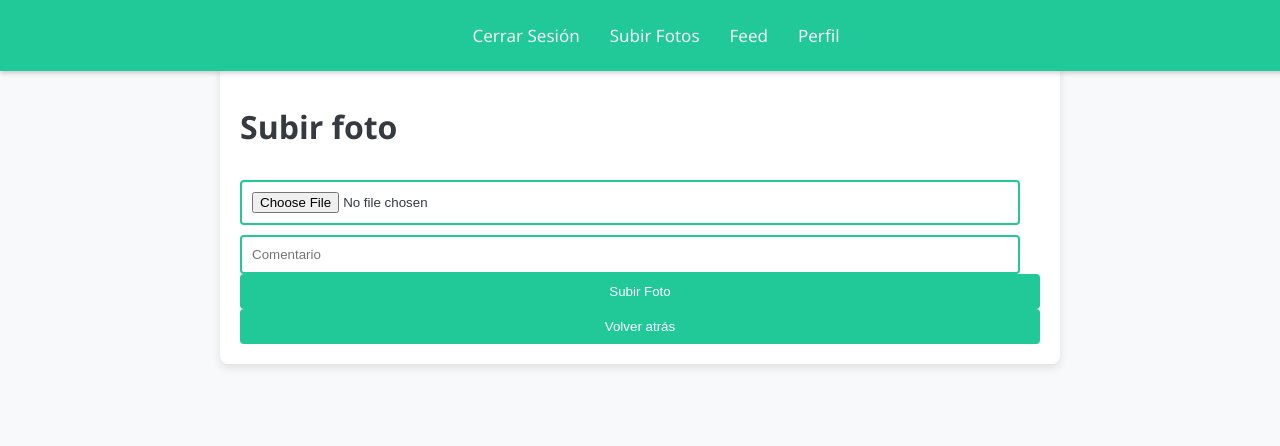
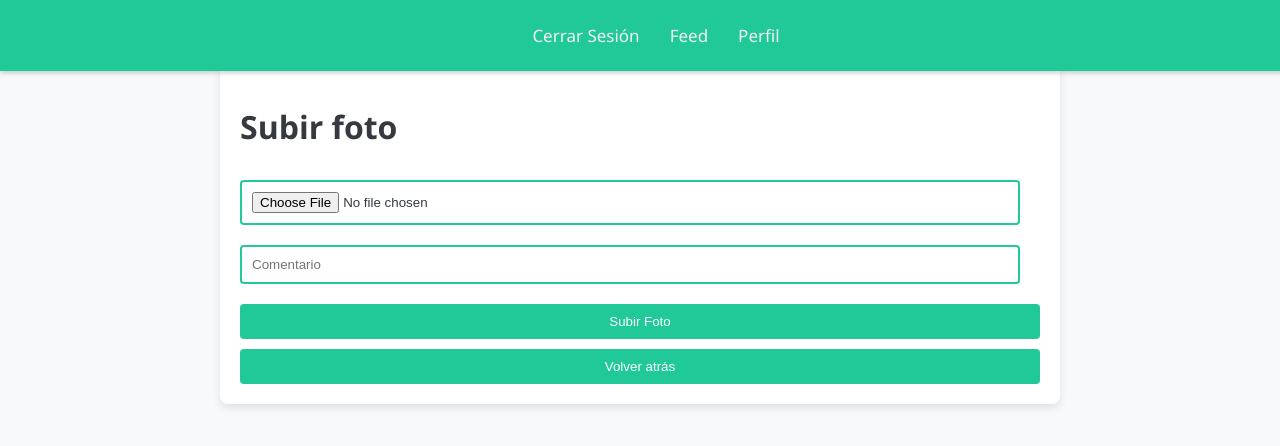
Before and after one commit to PabloRodriguez23/TFG, a website: page public/subir.html in a window 1280 px wide. Drawn offline with Linux system fonts and the light colour scheme.

Commit message:
Se ajustan espacios entre los botones y los imputs

```diff
--- a/public/styles.css
+++ b/public/styles.css
@@ -52,6 +52,7 @@ input[type="text"], input[type="password"], input[type="file"] {
     border: 2px solid var(--teal-primary);
     border-radius: 4px;
     box-sizing: border-box;
+    margin-bottom: 10px;  /* Espacio inferior después de cada entrada */
 }
 
 button {
@@ -63,6 +64,7 @@ button {
     border-radius: 4px;
     cursor: pointer;
     transition: background-color 0.3s;
+    margin-top: 10px;  /* Espacio superior para separar los botones */
 }
 
 button:hover {
--- a/public/subir.html
+++ b/public/subir.html
@@ -10,7 +10,6 @@
     <!-- Menú de navegación -->
     <div class="navbar">
         <a href="index.html">Cerrar Sesión</a>
-        <a href="subir.html">Subir Fotos</a>
         <a href="feed.html">Feed</a>
         <a href="perfil.html">Perfil</a>
     </div>
```
